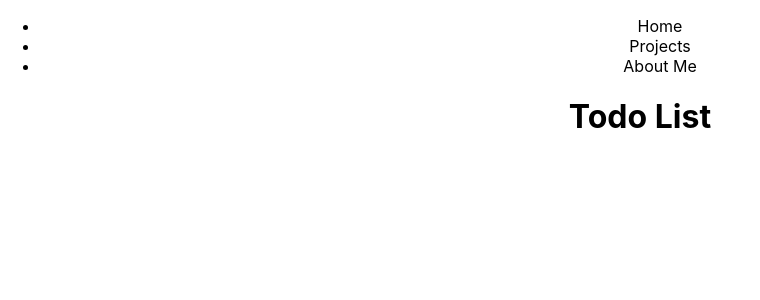
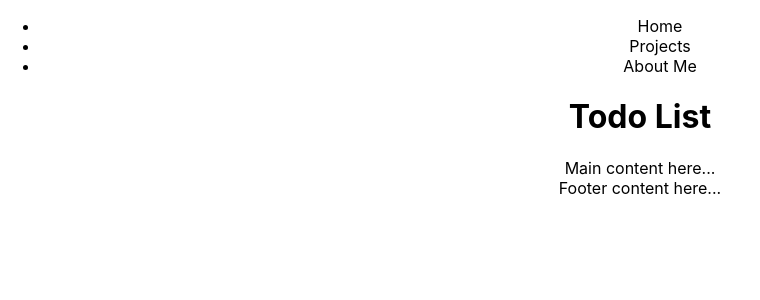
Before and after one commit to lyndonpanton/todo-list, a React (Create React App) app in the folder web-react/: page / in a window 1280 px wide. Shown: the top 300 px of the page, without its empty margins (0-760 px from the left). Built offline with nearby package versions, Linux system fonts and the light colour scheme.

Commit message:
Added template main and footer content

```diff
--- a/web-react/src/App.js
+++ b/web-react/src/App.js
@@ -1,36 +1,17 @@
 import logo from './logo.svg';
 import './App.css';
+import Footer from './Footer';
+import Header from './Header';
+import Main from './Main';
 
 function App() {
     return (
         <div className="App">
             <Header />
+            <Main />
+            <Footer />
         </div>
     );
 }
 
-function Header() {
-    return (
-        <header>
-            <Navigation>
-
-            </Navigation>
-
-            <h1>Todo List</h1>
-        </header>
-    )
-}
-
-function Navigation() {
-    return (
-        <nav>
-            <ul>
-                <li>Home</li>
-                <li>Projects</li>
-                <li>About Me</li>
-            </ul>
-        </nav>
-    )
-}
-
 export default App;
--- /dev/null
+++ b/web-react/src/Footer.js
@@ -0,0 +1,9 @@
+function Footer() {
+    return (
+        <footer>
+            Footer content here...
+        </footer>
+    )
+}
+
+export default Footer;
--- /dev/null
+++ b/web-react/src/Header.js
@@ -0,0 +1,25 @@
+function Header() {
+    return (
+        <header>
+            <Navigation>
+
+            </Navigation>
+
+            <h1>Todo List</h1>
+        </header>
+    )
+}
+
+function Navigation() {
+    return (
+        <nav>
+            <ul>
+                <li>Home</li>
+                <li>Projects</li>
+                <li>About Me</li>
+            </ul>
+        </nav>
+    )
+}
+
+export default Header;
--- /dev/null
+++ b/web-react/src/Main.js
@@ -0,0 +1,9 @@
+function Main() {
+    return (
+        <main>
+            Main content here...
+        </main>
+    )
+}
+
+export default Main;
```
